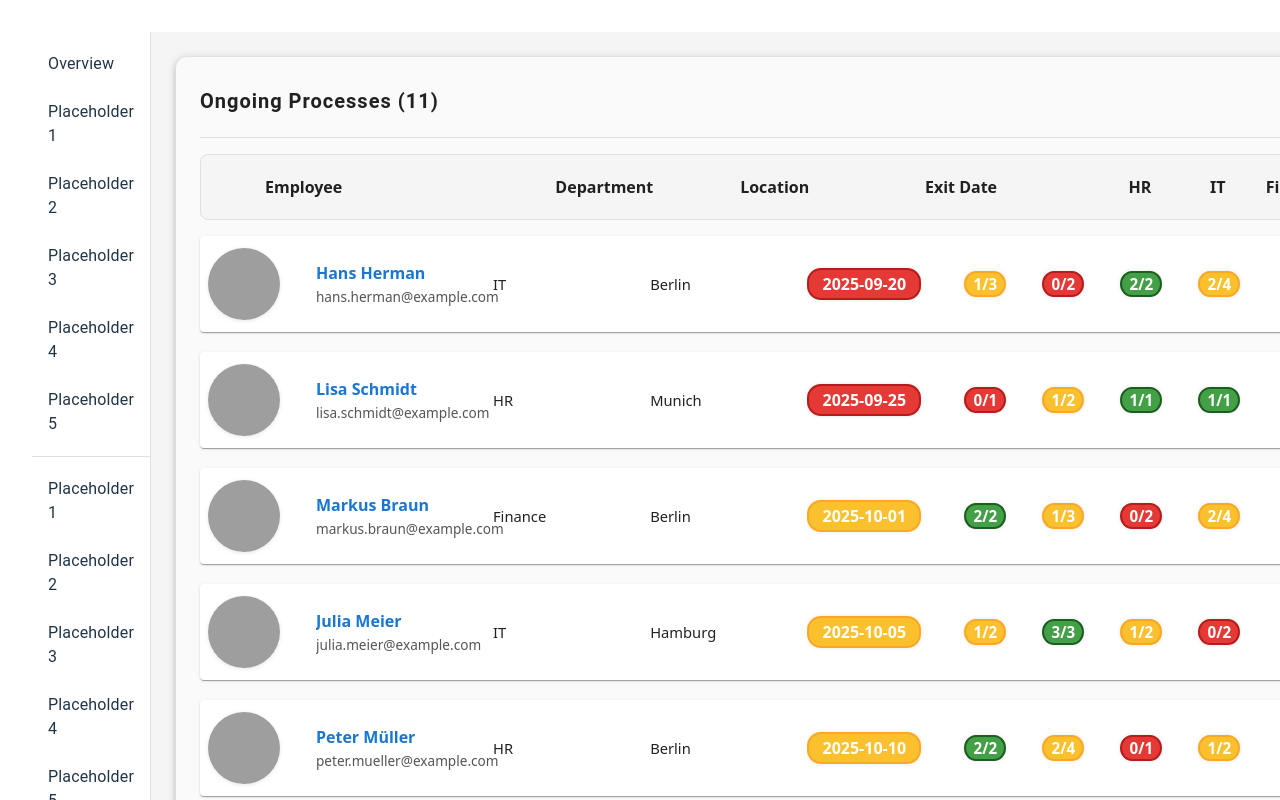
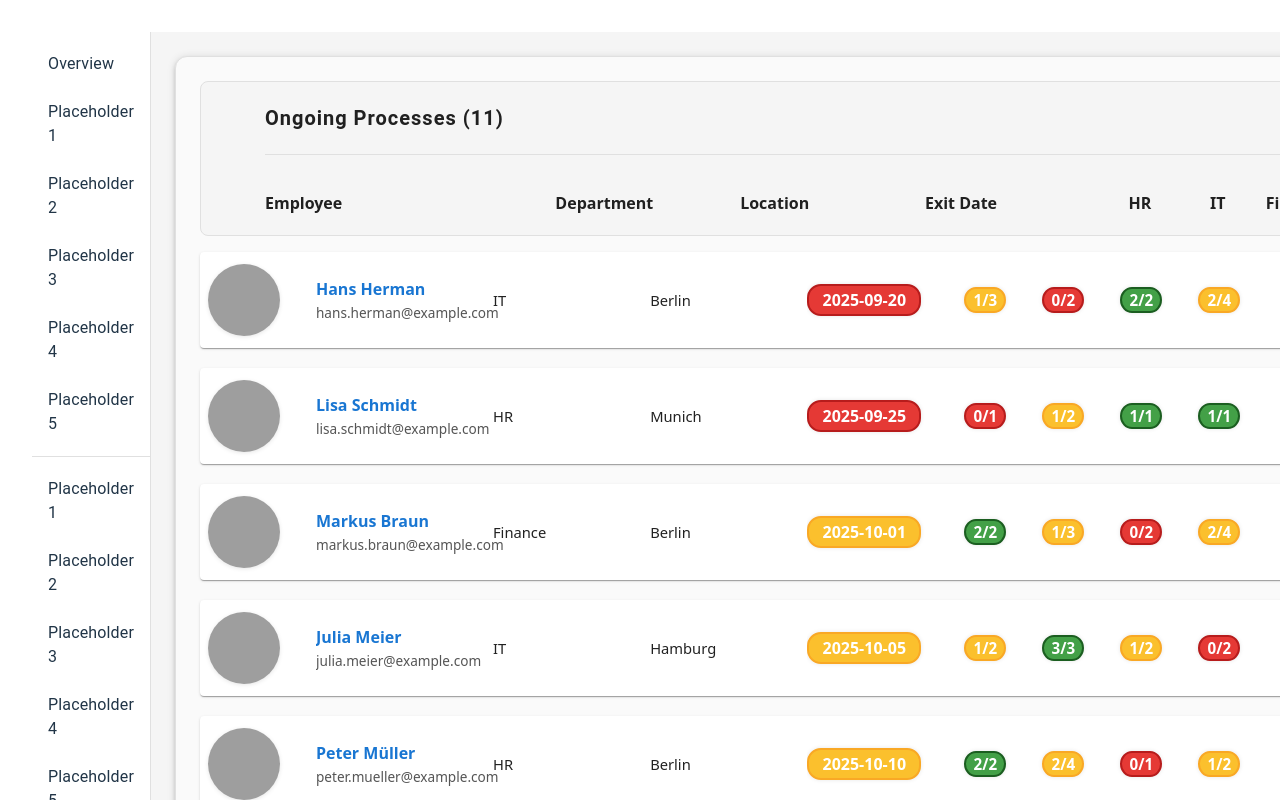
Before and after one commit to PatrickGress/offboardingtoolTS, a React (Vite) app: page / in a window 1280 px wide. Shown: the top 800 px of the page. Built offline with nearby package versions, Linux system fonts and the light colour scheme; grey boxes are pictures that could not be loaded; the HTML template or start-up script is replaced by a standard one.

Commit message:
HeaderBox: unify

```diff
--- a/src/components/WorkflowOverview.tsx
+++ b/src/components/WorkflowOverview.tsx
@@ -27,7 +27,20 @@ export function WorkflowOverview({ onWorkflowClick }: { onWorkflowClick: (id: st
   const sortedWorkflows = sortWorkflows(mockWorkflows, sortBy);
   return (
     <Paper elevation={3} sx={{ p: 3, borderRadius: 3, border: '1px solid #e0e0e0', bgcolor: '#fafafa' }}>
-      <Box sx={{ display: 'flex', alignItems: 'center', justifyContent: 'space-between', mb: 2 }}>
+      <Box sx={{
+        display: 'flex',
+        flexDirection: 'column',
+        alignItems: 'stretch',
+        bgcolor: '#f5f5f5',
+        borderRadius: 2,
+        border: '1px solid #e0e0e0',
+        width: { xs: '1100px', lg: '1320px' },
+        minHeight: '64px',
+        paddingLeft: { xs: '32px', lg: '64px' },
+        paddingRight: { xs: '32px', lg: '64px' },
+        mb: 2
+      }}>
+        <Box sx={{ display: 'flex', alignItems: 'center', justifyContent: 'space-between', py: 2 }}>
           <Typography variant="h6" sx={{ fontWeight: 700, letterSpacing: 1 }}>
             Ongoing Processes ({sortedWorkflows.length})
           </Typography>
@@ -46,7 +59,7 @@ export function WorkflowOverview({ onWorkflowClick }: { onWorkflowClick: (id: st
           </FormControl>
         </Box>
         <Box sx={{ width: '100%', height: '1px', bgcolor: '#e0e0e0', mb: 2 }} />
-      <Box sx={{ display: 'flex', alignItems: 'center', fontWeight: 600, fontSize: '1rem', mb: 2, bgcolor: '#f5f5f5', borderRadius: 2, border: '1px solid #e0e0e0', minHeight: '64px', width: { xs: '1100px', lg: '1320px' }, paddingLeft: { xs: '32px', lg: '64px' }, paddingRight: { xs: '32px', lg: '64px' } }}>
+        <Box sx={{ display: 'flex', alignItems: 'center', fontWeight: 600, fontSize: '1rem', mb: 0, bgcolor: 'inherit', borderRadius: 0, minHeight: '64px', width: '100%' }}>
           <span style={{ flex: '0 0 22%', display: 'flex', alignItems: 'center', justifyContent: 'left', minWidth: 56 }}>Employee</span>
           <span style={{ flex: '1 1 14%', display: 'flex', alignItems: 'center', justifyContent: 'left', minWidth: 120, maxWidth: 420, textAlign: 'left' }}>Department</span>
           <span style={{ flex: '1 1 14%', display: 'flex', alignItems: 'center', justifyContent: 'left', minWidth: 120, textAlign: 'left' }}>Location</span>
@@ -58,6 +71,7 @@ export function WorkflowOverview({ onWorkflowClick }: { onWorkflowClick: (id: st
             <span style={{ minWidth: 60, textAlign: 'center' }}>Team</span>
           </span>
         </Box>
+      </Box>
       <Grid container spacing={0.5}>
         {sortedWorkflows.map((wf) => (
           <Box key={wf.id} sx={{ mb: 0.5 }}>
```
Lines whose indentation alone changed are shown as unchanged.
